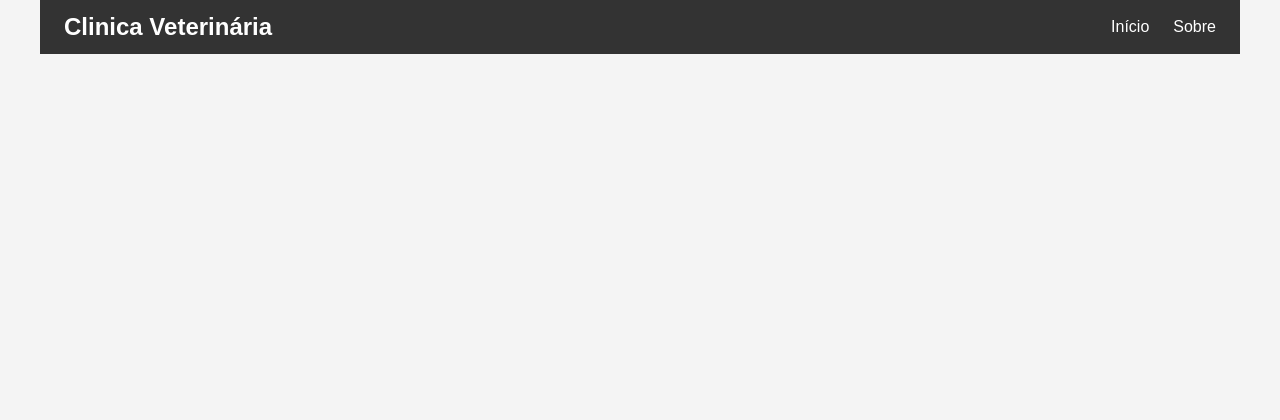
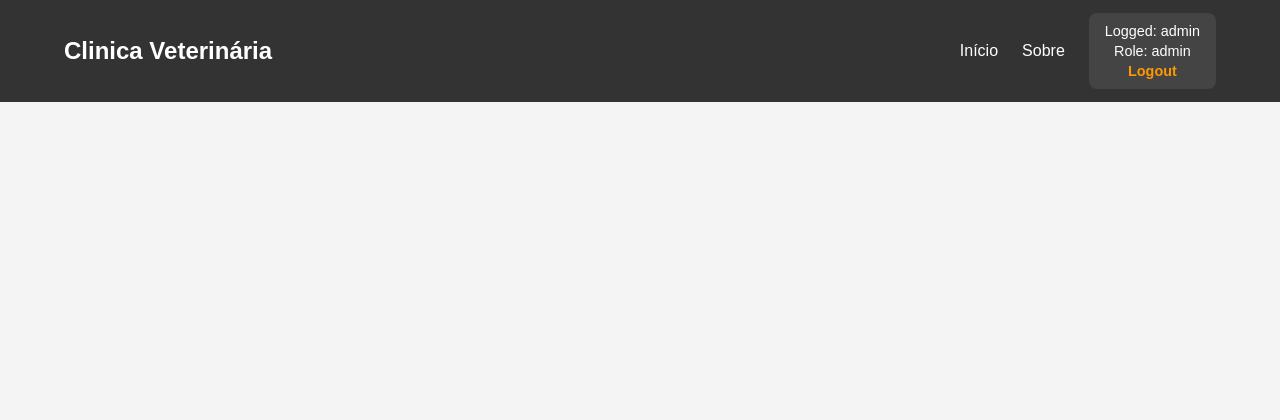
Before and after one commit to Hewllsing/CV_Clinica_Veterinaria, a Flask app: template templates/base.html in a window 1280 px wide. Shown: the top 420 px of the page. Run offline with Flask 3, Linux system fonts and the light colour scheme; the template is opened without the code that fills it, so the values that code supplies are empty; a user stored in the database is signed in.

Commit message:
adicionando estilo ao logout e implementando base.html apos o login

```diff
--- a/app.py
+++ b/app.py
@@ -26,6 +26,15 @@ def ligar_bd():
         password="123.Abc",
         database="efa0125_06_Leonardo_clinica_veterinaria"
     )
+# ---------------------------------------------------
+# Base
+# ---------------------------------------------------
+@app.route("/")
+def base():
+    if "user_id" not in session:
+        return redirect(url_for("login"))
+
+    return render_template("base.html")
 # ---------------------------------------------------
 # Login
 # ---------------------------------------------------
--- a/static/style.css
+++ b/static/style.css
@@ -13,6 +13,10 @@ html, body {
 body {
     background-color: #f4f4f4;
 
+}
+/* Section Navbar */
+.sec-navbar {
+    background-color: #333;
 }
 
 /* Navbar */
@@ -37,6 +41,9 @@ body {
     display: flex;
     gap: 1.5rem;
 }
+.navbar li {
+    align-self: center;
+}
 
 .navbar ul li a {
     color: white;
@@ -47,6 +54,41 @@ body {
 .navbar ul li a:hover {
     color: #ff9800;
 }
+
+/* Container do logout */
+.btn-logout {
+    background-color: #444; /* tom mais escuro que a navbar */
+    color: white;
+    padding: 0.5rem 1rem;
+    border-radius: 8px;
+    text-align: center;
+    font-size: 0.9rem;
+    line-height: 1.4;
+    transition: background-color 0.3s;
+}
+
+/* Efeito hover no container */
+.btn-logout:hover {
+    background-color: #555;
+}
+
+/* Link de logout */
+.btn-logout a {
+    color: #ff9800; /* laranja do hover da navbar */
+    text-decoration: none;
+    font-weight: bold;
+    transition: color 0.3s;
+}
+
+.btn-logout a:hover {
+    color: #ffd180;
+}
+
+/* Parágrafo dentro do botão */
+.btn-logout p {
+    margin: 0;
+}
+
 
 /* Menu responsivo */
 @media (max-width: 768px) {
@@ -73,11 +115,14 @@ body {
     }
 }
 
+
+
+
+
 @media (min-width: 769px) {
     .menu-toggle {
         display: none;
     }
-
 }
 .footer {
     background-color: #333;
--- a/templates/base.html
+++ b/templates/base.html
@@ -10,16 +10,28 @@
 
 </head>
 <body>
-
+    <section class="sec-navbar">
         <nav class="navbar">
             <div class="logo">Clinica Veterinária</div>
             <div class="menu-toggle" onclick="toggleMenu()">☰</div>
             <ul id="nav-links">
                 <li><a href="#">Início</a></li>
                 <li><a href="#">Sobre</a></li>
+                <section class="btn-logout">
+                    {% if "user_id" in session %}
+                        <p>
+                            Logged: {{ session.username }}<br>
+                            Role: {{ session.user_role }}<br>
+                            <a href="{{ url_for('logout') }}">Logout</a>
+                        </p>
+                    {% endif %}
+                </section>
+
 
             </ul>
         </nav>
+    </section>
+
 
 
     {% block content %} {% endblock %} <!-- Traz corpos html para renderizar aqui -->
```
Lines whose indentation alone changed are shown as unchanged.
